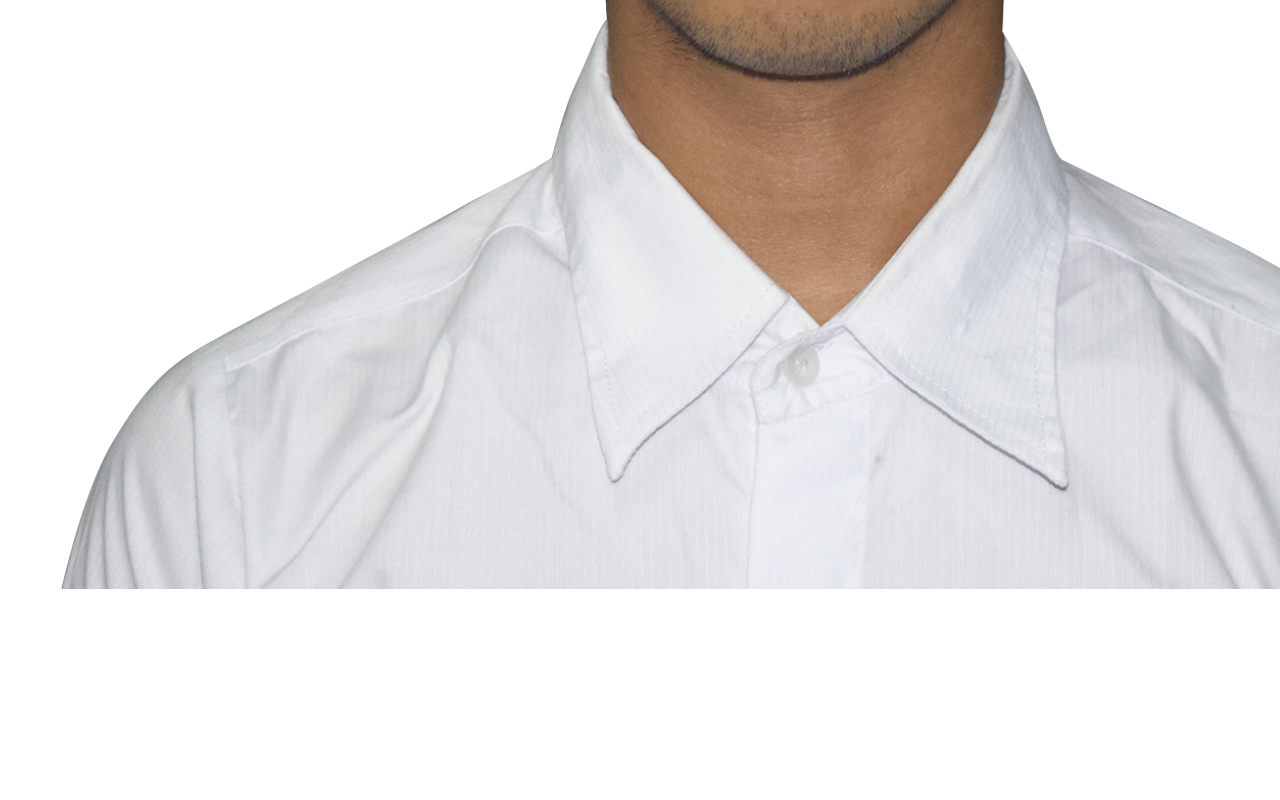
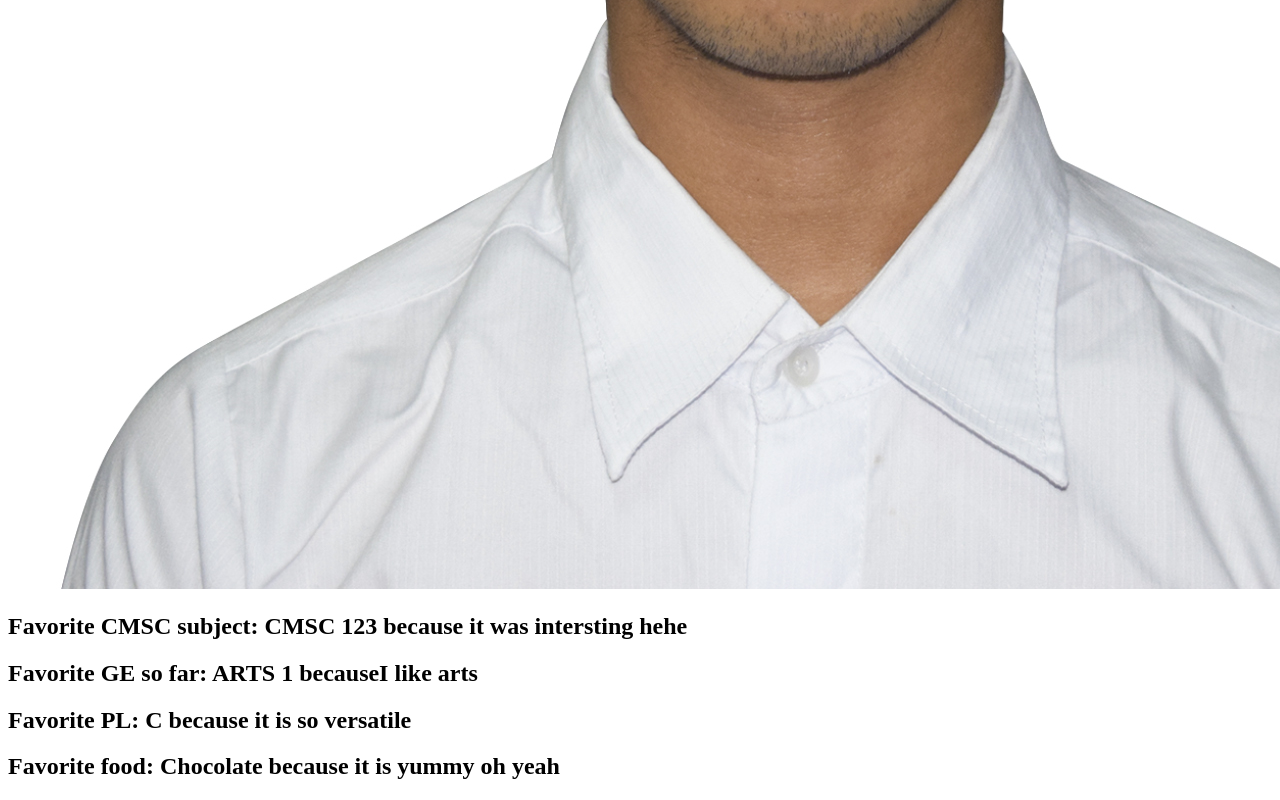
Before and after one commit to elmodelvalle/elmodelvalle.github.io, a plain HTML site: page index.html in a window 1280 px wide. Shown: the part 1038-1838 px from the top of the page. Before the commit the page ends 1647 px from the top, so only its background shows below. Drawn offline with Linux system fonts and the light colour scheme.

Commit message:
chore: added favorites

```diff
--- a/index.html
+++ b/index.html
@@ -14,5 +14,11 @@
 				<img src="elmopogi.jpg">
 		</figure>
 	</div>
+    <div id="favorites">
+        <h2>Favorite CMSC subject: CMSC 123 because it was intersting hehe</h2>
+        <h2>Favorite GE so far: ARTS 1 becauseI like arts</h2>
+        <h2>Favorite PL: C because it is so versatile</h2>
+        <h2>Favorite food: Chocolate because it is yummy oh yeah</h2>
+    </div>
 </body>
 </html>
```
